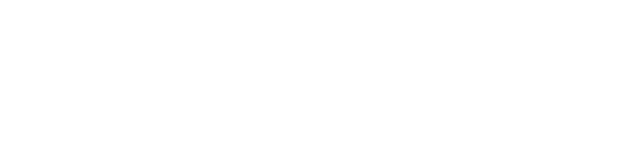
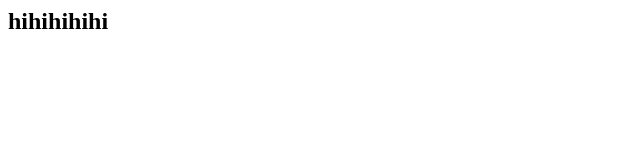
Before and after one commit to AneeNeena/unikl2016, a plain HTML site: page try.html in a window 1280 px wide. Shown: the whole page, without its empty margins (0-640 px from the left). Drawn offline with Linux system fonts and the light colour scheme.

Commit message:
commit staging

```diff
--- a/try.html
+++ b/try.html
@@ -1,3 +1,4 @@
 <html>
 <title> huhu </title>
+<body> <h2> hihihihihi </h2> </body>
 </html>
```
